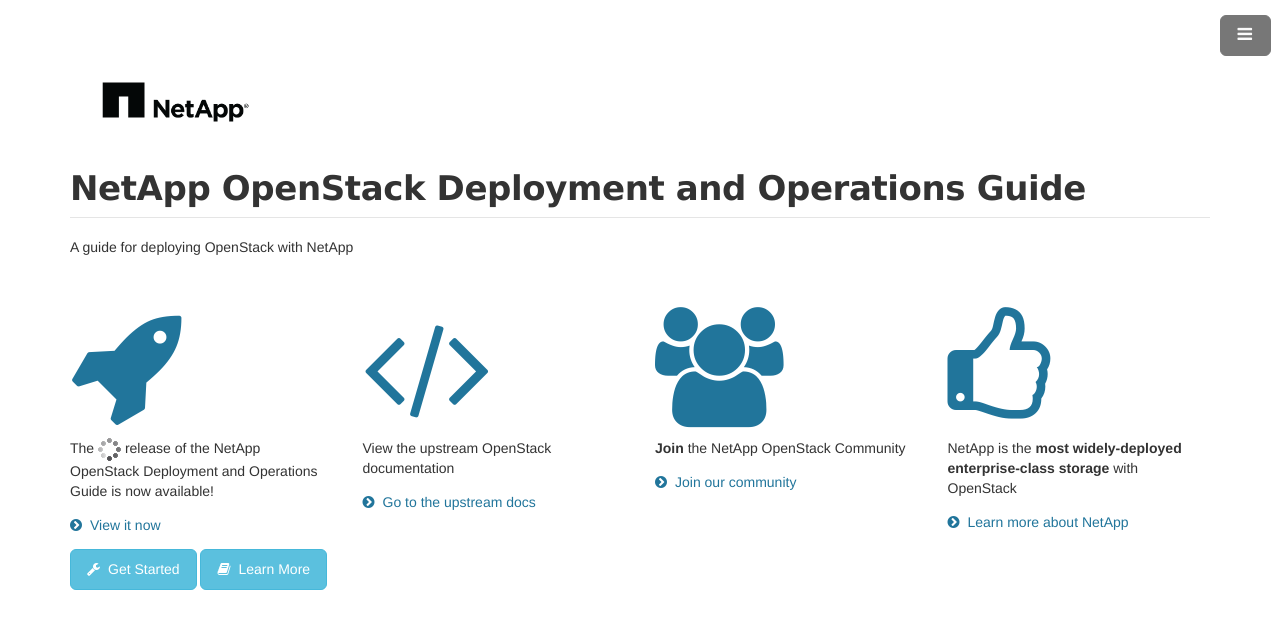
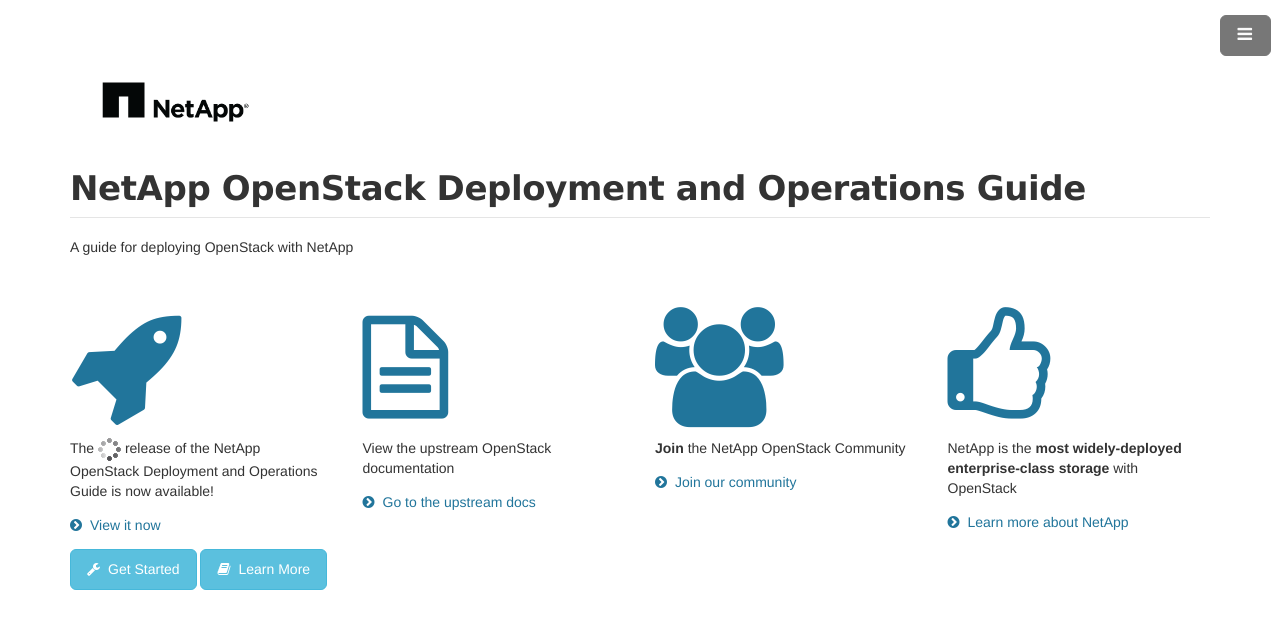
Before and after one commit to tombarron/openstack-deploy-ops-guide, a Jekyll site: the page built from index.html, in a window 1280 px wide. Shown: the top 629 px of the page. Built offline with Jekyll 4.4.1, drawn with Linux system fonts in a browser that asks for light colours.

Commit message:
Update index.html

```diff
--- a/index.html
+++ b/index.html
@@ -17,7 +17,7 @@
         </div>
 
         <div class="col-lg-3 col-md-3">
-          <h3><a href="{{ site.docs }}"><i class="fa fa-code fa-5x"></i></a></h3>
+          <h3><a href="{{ site.docs }}"><i class="fa  fa-file-text-o fa-5x"></i></a></h3>
           <p>View the upstream OpenStack documentation</p>
             <p class="grid-slogan"><a href="{{ site.docs }}"><i class="fa fa-chevron-circle-right"></i>Go to the upstream docs</a></p>
         </div>
```
